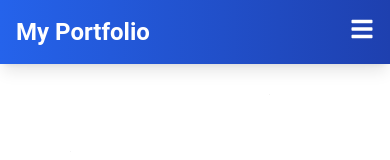
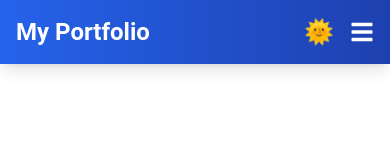
Before and after one commit to ltxstudio/onedev, a React (Vite) app: page / in a window 390 px wide. Shown: the top 160 px of the page. Built offline with nearby package versions, Linux system fonts and the light colour scheme.

Commit message:
Update Navbar.jsx

```diff
--- a/src/components/Navbar.jsx
+++ b/src/components/Navbar.jsx
@@ -1,17 +1,30 @@
-import React, { useState } from 'react';
+import React, { useState, useEffect } from 'react';
 import { FaBars, FaTimes } from 'react-icons/fa';
 import { motion } from 'framer-motion';
 import { Link } from 'react-router-dom';
 
 const Navbar = () => {
   const [isMobile, setIsMobile] = useState(false);
+  const [darkMode, setDarkMode] = useState(false);
+
+  useEffect(() => {
+    // Check for user's system preference for dark mode
+    const userPrefersDark = window.matchMedia('(prefers-color-scheme: dark)').matches;
+    setDarkMode(userPrefersDark);
+  }, []);
+
+  const toggleDarkMode = () => {
+    setDarkMode(!darkMode);
+  };
 
   return (
     <motion.nav
       initial={{ opacity: 0 }}
       animate={{ opacity: 1 }}
       transition={{ duration: 1 }}
-      className="bg-gradient-to-r from-blue-600 to-blue-800 text-white p-4 shadow-lg fixed w-full top-0 z-50"
+      className={`${
+        darkMode ? 'bg-gray-900 text-white' : 'bg-gradient-to-r from-blue-600 to-blue-800 text-white'
+      } p-4 shadow-lg fixed w-full top-0 z-50 transition-all`}
     >
       <div className="container mx-auto flex justify-between items-center">
         {/* Logo */}
@@ -32,9 +45,14 @@ const Navbar = () => {
         </div>
 
         {/* Mobile Menu Button */}
-        <div className="md:hidden">
-          <button onClick={() => setIsMobile(!isMobile)}>
-            <FaBars className="text-2xl hover:text-gray-200 transition-all" />
+        <div className="md:hidden flex items-center space-x-4">
+          {/* Dark Mode Toggle */}
+          <button onClick={toggleDarkMode} className="text-2xl hover:text-gray-200">
+            {darkMode ? '🌙' : '🌞'}
+          </button>
+
+          <button onClick={() => setIsMobile(!isMobile)} className="text-2xl hover:text-gray-200">
+            <FaBars />
           </button>
         </div>
       </div>
```
